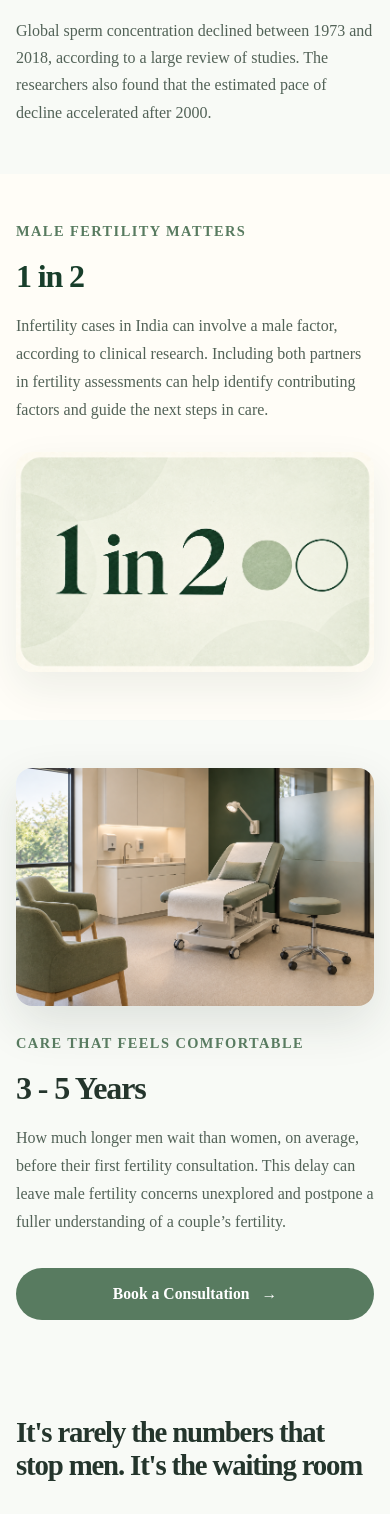
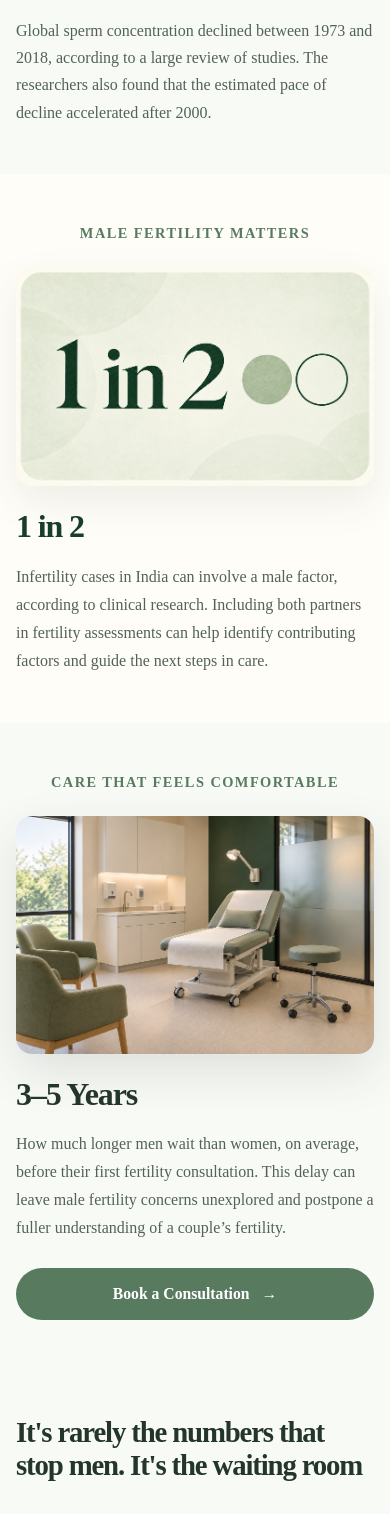
Before and after one commit to harshguptaji/QYX_Project, a React app in the folder frontend/: page / in a window 390 px wide. Shown: the part 2988-4502 px from the top of the page. Built offline with nearby package versions, Linux system fonts and the light colour scheme; no server answers; the HTML template or start-up script is replaced by a standard one.

Commit message:
chnages in home page for mobile view

```diff
--- a/frontend/src/components/FertilityAwareness.jsx
+++ b/frontend/src/components/FertilityAwareness.jsx
@@ -1,34 +1,20 @@
 import oneInTwoImage from "../assets/fertility_awareness.png";
 import "../style/FertilityAwareness.css";
 
-const FertilityAwareness = () => {
+export default function FertilityAwareness() {
   return (
     <section
       className="fertility-awareness"
       aria-labelledby="fertility-awareness-title"
     >
       <div className="fertility-awareness-container">
-        {/* <div className="fertility-awareness-image">
-          <img
-            src={oneInTwoImage}
-            alt="One in two illustration"
-            loading="lazy"
-          />
-        </div> */}
+        <h2
+          className="fertility-awareness-label"
+          id="fertility-awareness-title"
+        >
+          Male fertility matters
+        </h2>
 
-        <div className="fertility-awareness-content">
-          <span className="fertility-awareness-label">
-            MALE FERTILITY MATTERS
-          </span>
-
-          <h2 id="fertility-awareness-title">
-            1 in 2
-          </h2>
-
-          <p>
-            Infertility cases in India can involve a male factor, according to clinical research. Including both partners in fertility assessments can help identify contributing factors and guide the next steps in care.
-          </p>
-        </div>
         <div className="fertility-awareness-image">
           <img
             src={oneInTwoImage}
@@ -36,10 +22,18 @@ const FertilityAwareness = () => {
             loading="lazy"
           />
         </div>
+
+        <div className="fertility-awareness-content">
+          <h3>1 in 2</h3>
+
+          <p>
+            Infertility cases in India can involve a male factor,
+            according to clinical research. Including both partners in
+            fertility assessments can help identify contributing
+            factors and guide the next steps in care.
+          </p>
+        </div>
       </div>
-
     </section>
   );
-};
-
-export default FertilityAwareness;
+}
--- a/frontend/src/components/PrivateConsultation.jsx
+++ b/frontend/src/components/PrivateConsultation.jsx
@@ -1,14 +1,20 @@
+import { Link } from "react-router-dom";
 import clinicImage from "../assets/private_clinic.png";
 import "../style/PrivateConsultation.css";
 
-const PrivateConsultation = () => {
+export default function PrivateConsultation() {
   return (
     <section
       className="private-consultation"
       aria-labelledby="private-consultation-title"
     >
       <div className="private-consultation-container">
-
+        <h2
+          className="private-consultation-label"
+          id="private-consultation-title"
+        >
+          Care that feels comfortable
+        </h2>
 
         <div className="private-consultation-image">
           <img
@@ -17,26 +23,26 @@ const PrivateConsultation = () => {
             loading="lazy"
           />
         </div>
+
         <div className="private-consultation-content">
-          <span className="private-consultation-label">
-            CARE THAT FEELS COMFORTABLE
-          </span>
-
-          <h2 id="private-consultation-title">
-            3 - 5 Years
-          </h2>
+          <h3>3–5 Years</h3>
 
           <p>
-              How much longer men wait than women, on average, before their first fertility consultation. This delay can leave male fertility concerns unexplored and postpone a fuller understanding of a couple’s fertility.          </p>
+            How much longer men wait than women, on average, before
+            their first fertility consultation. This delay can leave
+            male fertility concerns unexplored and postpone a fuller
+            understanding of a couple’s fertility.
+          </p>
 
-          <a href="/doctors" className="private-consultation-button">
+          <Link
+            to="/doctors"
+            className="private-consultation-button"
+          >
             Book a Consultation
             <span aria-hidden="true">→</span>
-          </a>
+          </Link>
         </div>
       </div>
     </section>
   );
-};
-
-export default PrivateConsultation;
+}
--- a/frontend/src/style/FertilityAwareness.css
+++ b/frontend/src/style/FertilityAwareness.css
@@ -1,18 +1,41 @@
+.fertility-awareness,
+.fertility-awareness * {
+  box-sizing: border-box;
+}
+
 .fertility-awareness {
   padding: clamp(64px, 8vw, 112px) 24px;
-  background-color: #fffdf7;
+  background: #fffdf7;
 }
 
 .fertility-awareness-container {
-  width: min(100%, 1200px);
-  margin: 0 auto;
   display: grid;
   grid-template-columns: minmax(0, 1fr) minmax(0, 0.9fr);
+  grid-template-areas:
+    "label image"
+    "content image";
   align-items: center;
-  gap: clamp(36px, 6vw, 88px);
+  column-gap: clamp(36px, 6vw, 88px);
+  row-gap: 18px;
+
+  width: min(100%, 1200px);
+  margin-inline: auto;
+}
+
+.fertility-awareness-label {
+  grid-area: label;
+  align-self: end;
+  margin: 0;
+  color: #587b60;
+  font-size: 1rem;
+  font-weight: 700;
+  line-height: 1.6;
+  letter-spacing: 0.13em;
+  text-transform: uppercase;
 }
 
 .fertility-awareness-image {
+  grid-area: image;
   min-width: 0;
 }
 
@@ -25,19 +48,13 @@
 }
 
 .fertility-awareness-content {
+  grid-area: content;
+  align-self: start;
+  min-width: 0;
   max-width: 520px;
 }
 
-.fertility-awareness-label {
-  display: inline-block;
-  margin-bottom: 18px;
-  color: #587b60;
-  font-size: 1rem;
-  font-weight: 700;
-  letter-spacing: 0.13em;
-}
-
-.fertility-awareness-content h2 {
+.fertility-awareness-content h3 {
   margin: 0;
   color: #183e2b;
   font-size: clamp(2rem, 3.5vw, 3.6rem);
@@ -52,14 +69,29 @@
   line-height: 1.75;
 }
 
+/* Mobile order: title, image, text. */
+
 @media (max-width: 768px) {
   .fertility-awareness {
     padding: 64px 20px;
   }
 
   .fertility-awareness-container {
-    grid-template-columns: 1fr;
-    gap: 32px;
+    grid-template-columns: minmax(0, 1fr);
+    grid-template-areas:
+      "label"
+      "image"
+      "content";
+    gap: 26px;
+  }
+
+  .fertility-awareness-label {
+    text-align: center;
+  }
+
+  .fertility-awareness-image {
+    width: min(100%, 560px);
+    margin-inline: auto;
   }
 
   .fertility-awareness-content {
@@ -72,8 +104,8 @@
     padding: 48px 16px;
   }
 
-  .fertility-awareness-image img {
-    border-radius: 16px;
+  .fertility-awareness-container {
+    gap: 22px;
   }
 
   .fertility-awareness-label {
@@ -81,8 +113,8 @@
     letter-spacing: 0.1em;
   }
 
-  .fertility-awareness-container {
-    gap: 28px;
+  .fertility-awareness-image img {
+    border-radius: 16px;
   }
 
   .fertility-awareness-content p {
--- a/frontend/src/style/PrivateConsultation.css
+++ b/frontend/src/style/PrivateConsultation.css
@@ -1,31 +1,47 @@
+.private-consultation,
+.private-consultation * {
+  box-sizing: border-box;
+}
+
 .private-consultation {
   padding: clamp(64px, 8vw, 112px) 24px;
   background: #f8faf6;
 }
 
 .private-consultation-container {
-  width: min(100%, 1200px);
-  margin: 0 auto;
   display: grid;
   grid-template-columns: minmax(0, 0.9fr) minmax(0, 1.1fr);
+  grid-template-areas:
+    "image label"
+    "image content";
   align-items: center;
-  gap: clamp(36px, 6vw, 88px);
+  column-gap: clamp(36px, 6vw, 88px);
+  row-gap: 18px;
+
+  width: min(100%, 1200px);
+  margin-inline: auto;
+}
+
+.private-consultation-label {
+  grid-area: label;
+  align-self: end;
+  margin: 0;
+  color: #587b60;
+  font-size: 1rem;
+  font-weight: 700;
+  line-height: 1.6;
+  letter-spacing: 0.13em;
+  text-transform: uppercase;
 }
 
 .private-consultation-content {
+  grid-area: content;
+  align-self: start;
+  min-width: 0;
   max-width: 520px;
 }
 
-.private-consultation-label {
-  display: inline-block;
-  margin-bottom: 18px;
-  color: #587b60;
-  font-size: 1rem;
-  font-weight: 700;
-  letter-spacing: 0.13em;
-}
-
-.private-consultation-content h2 {
+.private-consultation-content h3 {
   margin: 0;
   color: #24352c;
   font-size: clamp(2rem, 3.5vw, 3.6rem);
@@ -40,23 +56,40 @@
   line-height: 1.75;
 }
 
+.private-consultation-image {
+  grid-area: image;
+  min-width: 0;
+}
+
+.private-consultation-image img {
+  display: block;
+  width: 100%;
+  height: auto;
+  border-radius: 24px;
+  box-shadow: 0 18px 48px rgba(36, 53, 44, 0.12);
+}
+
 .private-consultation-button {
   display: inline-flex;
   align-items: center;
   justify-content: center;
   gap: 12px;
+  max-width: 100%;
   min-height: 52px;
   margin-top: 32px;
-  padding: 0 26px;
+  padding: 12px 26px;
   border-radius: 999px;
+  color: #ffffff;
   background: #587b60;
-  color: #fff;
   font-size: 0.98rem;
   font-weight: 600;
+  line-height: 1.5;
+  text-align: center;
   text-decoration: none;
+
   transition:
-    background-color 0.2s ease,
-    transform 0.2s ease;
+    background-color 200ms ease,
+    transform 200ms ease;
 }
 
 .private-consultation-button:hover {
@@ -69,17 +102,7 @@
   outline-offset: 4px;
 }
 
-.private-consultation-image {
-  min-width: 0;
-}
-
-.private-consultation-image img {
-  display: block;
-  width: 100%;
-  height: auto;
-  border-radius: 24px;
-  box-shadow: 0 18px 48px rgba(36, 53, 44, 0.12);
-}
+/* Mobile: label, image, then content. */
 
 @media (max-width: 768px) {
   .private-consultation {
@@ -87,12 +110,21 @@
   }
 
   .private-consultation-container {
-    grid-template-columns: 1fr;
-    gap: 36px;
+    grid-template-columns: minmax(0, 1fr);
+    grid-template-areas:
+      "label"
+      "image"
+      "content";
+    gap: 26px;
+  }
+
+  .private-consultation-label {
+    text-align: center;
   }
 
   .private-consultation-image {
-    order: -1;
+    width: min(100%, 560px);
+    margin-inline: auto;
   }
 
   .private-consultation-content {
@@ -106,15 +138,16 @@
   }
 
   .private-consultation-container {
-    gap: 28px;
+    gap: 22px;
+  }
+
+  .private-consultation-label {
+    font-size: 0.9rem;
+    letter-spacing: 0.1em;
   }
 
   .private-consultation-image img {
     border-radius: 16px;
-  }
-  .private-consultation-label {
-    font-size: 0.9rem;
-    letter-spacing: 0.1em;
   }
 
   .private-consultation-content p {
@@ -123,6 +156,16 @@
 
   .private-consultation-button {
     width: 100%;
-    box-sizing: border-box;
+    margin-top: 26px;
   }
 }
+
+@media (prefers-reduced-motion: reduce) {
+  .private-consultation-button {
+    transition: none;
+  }
+
+  .private-consultation-button:hover {
+    transform: none;
+  }
+}
```
